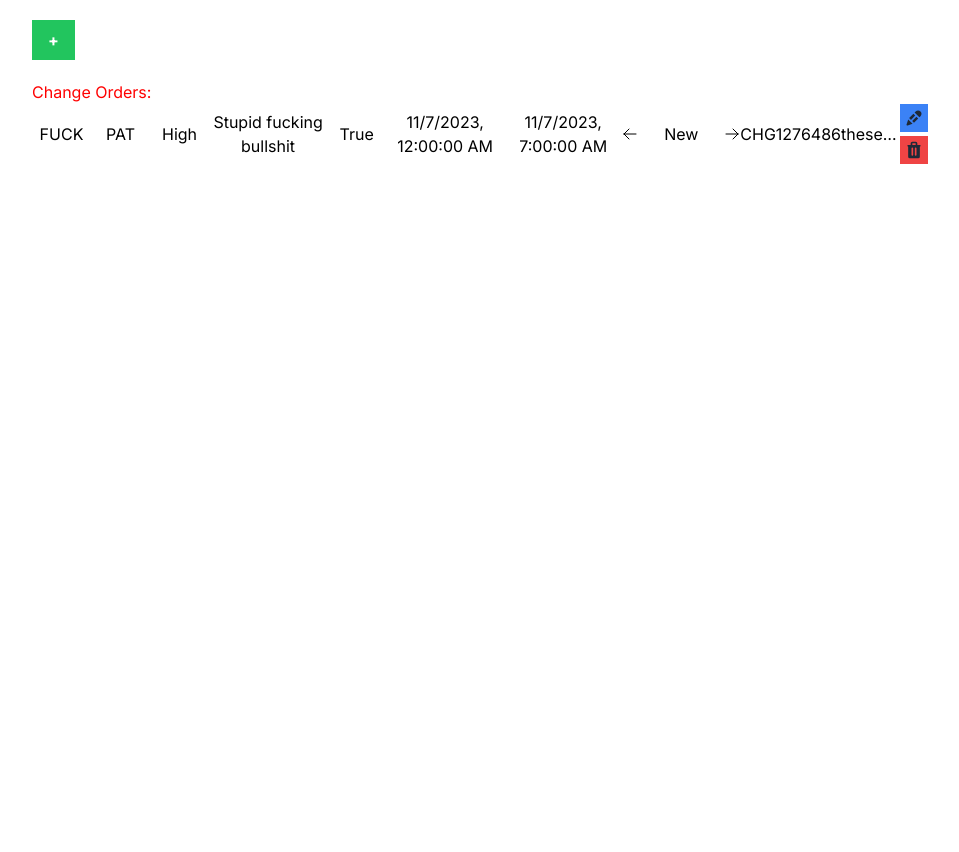
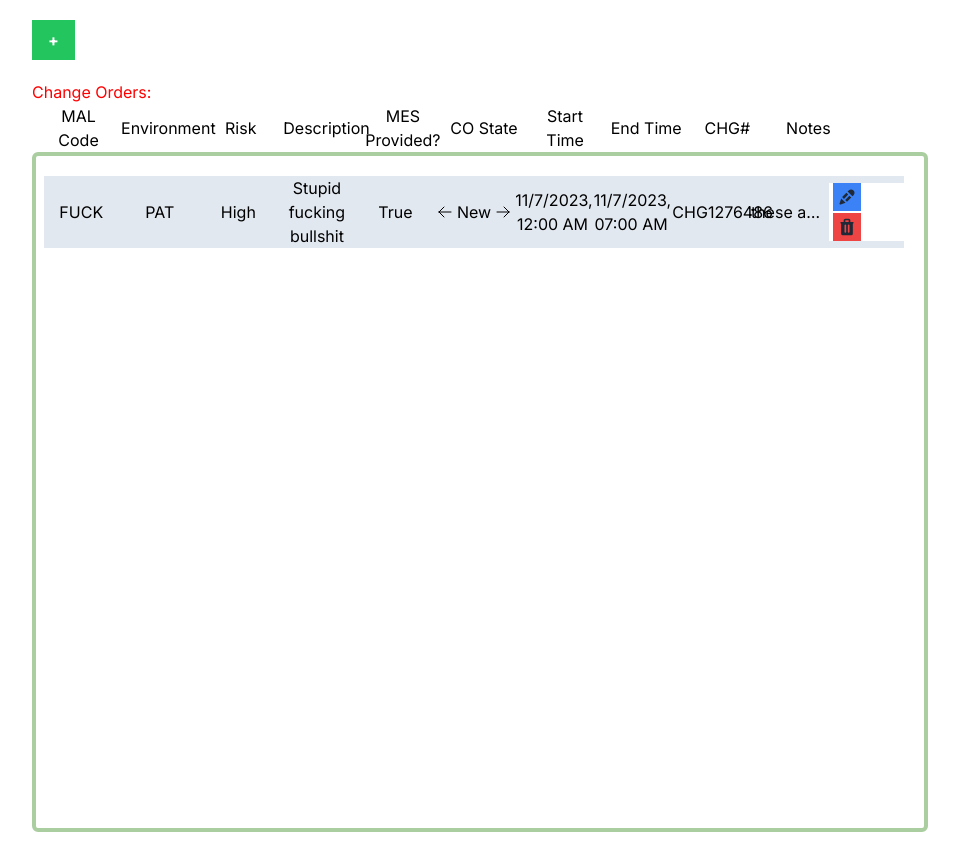
Before and after one commit to aminoo10/co-tracker-app, a Next.js app: page / in a window 1280 px wide. Shown: the whole page, without its empty margins (160-1119 px from the left). Before the commit the page ends 800 px from the top, so only its background shows below. Built offline with nearby package versions, Linux system fonts and the light colour scheme.

Commit message:
added header, put CO items in an organized grid, but grid item for edit/delete buttons takes up too much space

```diff
--- a/app/components/ChangeOrderList.tsx
+++ b/app/components/ChangeOrderList.tsx
@@ -11,8 +11,7 @@ import React, {useState} from 'react'
   changeStatus: (CHG: string, direction: string) => void;
  }
 
- const changeOrderStyle = `changeOrder flex items-center justify-center text-center mb-5`;
- const flexBasis = `basis-1/12`;
+ const changeOrderStyle = `changeOrder grid grid-cols-11 gap-1 items-center justify-center text-center ml-2`;
 
 export default function ChangeOrderList({COList, onDelete, getCHGObject, onEdit, changeStatus}: COListProps) {
 
@@ -46,33 +45,49 @@ export default function ChangeOrderList({COList, onDelete, getCHGObject, onEdit,
   }
 
   const handlePrevStatus = (e: React.MouseEvent<HTMLButtonElement,  MouseEvent>) => {
-    const chg = e.currentTarget.parentElement?.nextElementSibling?.innerHTML || '';
+    const chg = e.currentTarget.parentElement?.nextElementSibling?.nextElementSibling?.nextElementSibling?.innerHTML || '';
     changeStatus(chg, 'prev');
   }
 
   const handleNextStatus = (e: React.MouseEvent<HTMLButtonElement,  MouseEvent>) => {
-    const chg = e.currentTarget.parentElement?.nextElementSibling?.innerHTML || '';
+    const chg = e.currentTarget.parentElement?.nextElementSibling?.nextElementSibling?.nextElementSibling?.innerHTML || '';
     changeStatus(chg, 'next');
   }
 
 
   return (
-      <div id="list">
+      <div id="main">
         <ChangeOrderDeleteModal modalOpen={deleteModalState} onConfirm={confirmDelete} deleteChg={selectedChg}/>
         <ChangeOrderEditModal modalOpen={editModalState} close={closeEditModal} editChg={chgToEdit} onEdit={onEdit}/>
         <h2 id="test">Change Orders:</h2>
+
+        <div id='list-header'>
+          <div id='display'></div>
+          <div id="table-header" className={`${changeOrderStyle}`}>
+            <button>MAL Code</button>
+            <button>Environment</button>
+            <button>Risk</button>
+            <button>Description</button>
+            <button>MES Provided?</button>
+            <button>CO State</button>
+            <button>Start Time</button>
+            <button>End Time</button>
+            <button>CHG#</button>
+            <p>Notes</p>
+          </div>
+        </div>
+        <div id='list' className='border-solid rounded-md border-4 border-[#ABCEA1] min-h-85v mb-5'>
         {COList.map(changeOrder => {
 
-          return (<div className={changeOrderStyle}>
-          <p className={flexBasis}>{changeOrder.malcode}</p>
-          <p className={flexBasis}>{changeOrder.environment}</p>
-          <p className={flexBasis}> {changeOrder.risk}</p>
-          <p className='basis-2/12'>{changeOrder.description}</p>
-          <p className={flexBasis}>{(changeOrder.mesProvided) ? "True" : "False"}</p>
-          <p className='basis-2/12'>{changeOrder.start.toLocaleString()}</p>
-          <p className='basis-2/12'>{changeOrder.end.toLocaleString()}</p>
+          return (
+          <div className={`bg-slate-200 m-5 ${changeOrderStyle}`}>
+          <p>{changeOrder.malcode}</p>
+          <p>{changeOrder.environment}</p>
+          <p> {changeOrder.risk}</p>
+          <p>{changeOrder.description}</p>
+          <p>{(changeOrder.mesProvided) ? "True" : "False"}</p>
 
-          <div className={`flex justify-between basis-2/12`}>
+          <div className={`flex justify-between`}>
 
             <button onClick={handlePrevStatus}>
               <svg xmlns="http://www.w3.org/2000/svg" fill="none" viewBox="0 0 24 24" stroke-width="1.5" stroke="currentColor" className="w-4 h-4 hover:stroke-gray-500 hover:scale-110">
@@ -90,13 +105,15 @@ export default function ChangeOrderList({COList, onDelete, getCHGObject, onEdit,
 
           </div>
 
-          <p className={flexBasis}>{changeOrder.chg}</p>
-          <p className={`truncate ${flexBasis}`}>{changeOrder.notes}</p>
-          <div className='button-list flex flex-col'>
+          <p>{changeOrder.start.toLocaleString([], {year: 'numeric', month: 'numeric', day: 'numeric', hour: '2-digit', minute:'2-digit'})}</p>
+          <p>{changeOrder.end.toLocaleString([], {year: 'numeric', month: 'numeric', day: 'numeric', hour: '2-digit', minute:'2-digit'})}</p>
+          <p>{changeOrder.chg}</p>
+          <p className={`truncate`}>{changeOrder.notes}</p>
 
+          <div className='button-list flex flex-col items-start justify-center bg-white pl-1'>
             <button
               type='button'
-              className="focus:outline-none modal-close px-1 py-1 bg-blue-500 mb-1 text-white hover:bg-blue-700"
+              className="focus:outline-none modal-close px-1 py-1 bg-blue-500 mb-0.5 text-white hover:bg-blue-700"
               onClick={openEditModal}
               ><svg className="w-5 h-5 text-gray-800 dark:text-white" aria-hidden="true" xmlns="http://www.w3.org/2000/svg" width="24" height="24" fill="currentColor" viewBox="0 0 24 24">
                 <path fill-rule="evenodd" d="M14 4.182A4.136 4.136 0 0 1 16.9 3c1.087 0 2.13.425 2.899 1.182A4.01 4.01 0 0 1 21 7.037c0 1.068-.43 2.092-1.194 2.849L18.5 11.214l-5.8-5.71 1.287-1.31.012-.012Zm-2.717 2.763L6.186 12.13l2.175 2.141 5.063-5.218-2.141-2.108Zm-6.25 6.886-1.98 5.849a.992.992 0 0 0 .245 1.026 1.03 1.03 0 0 0 1.043.242L10.282 19l-5.25-5.168Zm6.954 4.01 5.096-5.186-2.218-2.183-5.063 5.218 2.185 2.15Z" clip-rule="evenodd"/>
@@ -110,11 +127,11 @@ export default function ChangeOrderList({COList, onDelete, getCHGObject, onEdit,
                 <path fill-rule="evenodd" d="M8.586 2.586A2 2 0 0 1 10 2h4a2 2 0 0 1 2 2v2h3a1 1 0 1 1 0 2v12a2 2 0 0 1-2 2H7a2 2 0 0 1-2-2V8a1 1 0 0 1 0-2h3V4a2 2 0 0 1 .586-1.414ZM10 6h4V4h-4v2Zm1 4a1 1 0 1 0-2 0v8a1 1 0 1 0 2 0v-8Zm4 0a1 1 0 1 0-2 0v8a1 1 0 1 0 2 0v-8Z" clip-rule="evenodd"/>
               </svg>
             </button>
+          </div>
 
-          </div>
         </div>
         )})}
-
+        </div>
       </div>
   );
 };
--- a/tailwind.config.ts
+++ b/tailwind.config.ts
@@ -8,6 +8,12 @@ const config: Config = {
   ],
   theme: {
     extend: {
+      minHeight: {
+        '80v': '80vh',
+        '85v': '85vh',
+        '90v': '90vh',
+        '95v': '95vh',
+      },
       backgroundImage: {
         'gradient-radial': 'radial-gradient(var(--tw-gradient-stops))',
         'gradient-conic':
```
